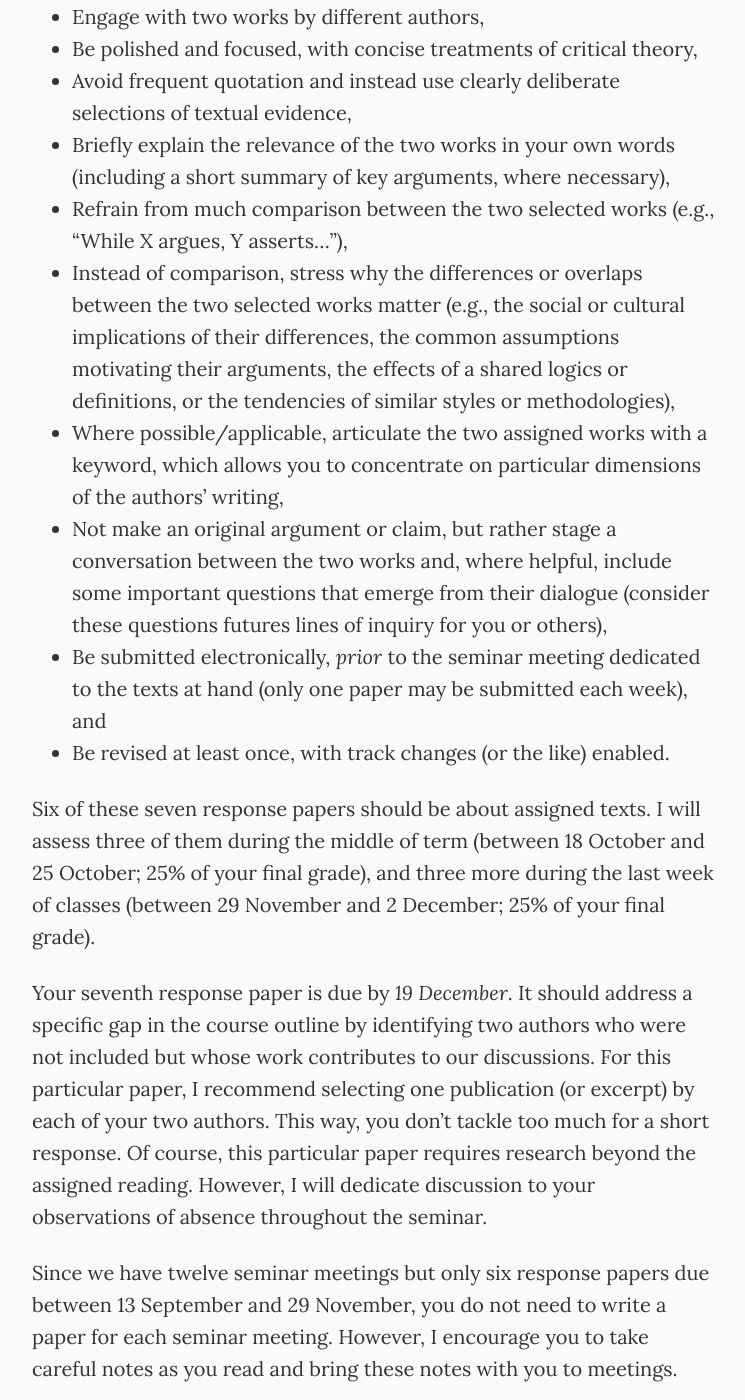
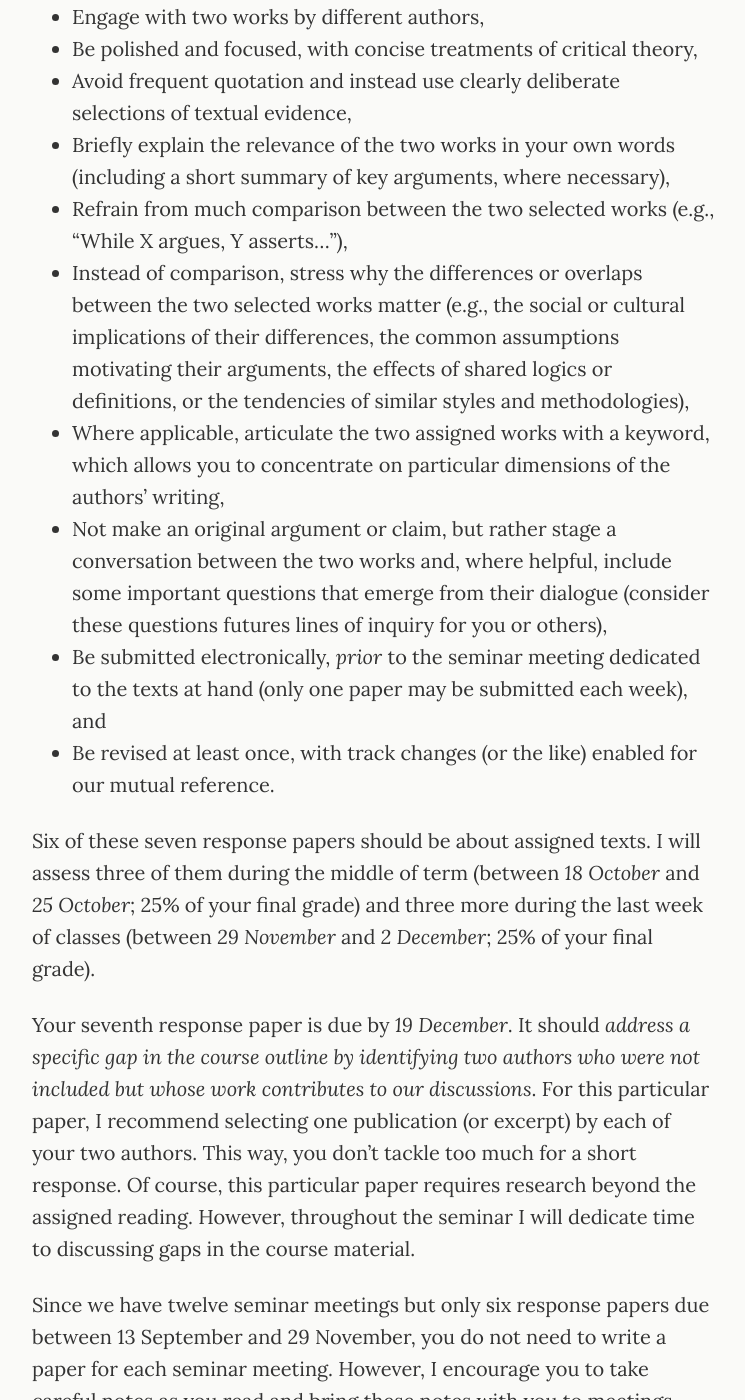
Before and after one commit to jentery/cspt500, a Jekyll site: the page built from _pages/assignments.md, in a window 1280 px wide and 1400 px high, scrolled down 876 px. Shown: the whole window, without its empty margins (266-1011 px from the left). Built offline with Jekyll 4.4.1, drawn with Linux system fonts in a browser that asks for light colours; some of the changed text lies outside the part shown.

Commit message:
edited assignments.md

```diff
--- a/_pages/assignments.md
+++ b/_pages/assignments.md
@@ -20,19 +20,19 @@
 * Avoid frequent quotation and instead use clearly deliberate selections of textual evidence,
 * Briefly explain the relevance of the two works in your own words (including a short summary of key arguments, where necessary),
 * Refrain from much comparison between the two selected works (e.g., "While X argues, Y asserts..."),
-* Instead of comparison, stress why the differences or overlaps between the two selected works matter (e.g., the social or cultural implications of their differences, the common assumptions motivating their arguments, the effects of a shared logics or definitions, or the tendencies of similar styles or methodologies),
-* Where possible/applicable, articulate the two assigned works with a keyword, which allows you to concentrate on particular dimensions of the authors' writing,
+* Instead of comparison, stress why the differences or overlaps between the two selected works matter (e.g., the social or cultural implications of their differences, the common assumptions motivating their arguments, the effects of shared logics or definitions, or the tendencies of similar styles and methodologies),
+* Where applicable, articulate the two assigned works with a keyword, which allows you to concentrate on particular dimensions of the authors' writing,
 * Not make an original argument or claim, but rather stage a conversation between the two works and, where helpful, include some important questions that emerge from their dialogue (consider these questions futures lines of inquiry for you or others),
 * Be submitted electronically, *prior* to the seminar meeting dedicated to the texts at hand (only one paper may be submitted each week), and
-* Be revised at least once, with track changes (or the like) enabled.
+* Be revised at least once, with track changes (or the like) enabled for our mutual reference.
 
-Six of these seven response papers should be about assigned texts. I will assess three of them during the middle of term (between 18 October and 25 October; 25% of your final grade), and three more during the last week of classes (between 29 November and 2 December; 25% of your final grade).
+Six of these seven response papers should be about assigned texts. I will assess three of them during the middle of term (between *18 October* and *25 October*; 25% of your final grade) and three more during the last week of classes (between *29 November* and *2 December*; 25% of your final grade).
 
-Your seventh response paper is due by *19 December*. It should address a specific gap in the course outline by identifying two authors who were not included but whose work contributes to our discussions. For this particular paper, I recommend selecting one publication (or excerpt) by each of your two authors. This way, you don't tackle too much for a short response. Of course, this particular paper requires research beyond the assigned reading. However, I will dedicate discussion to your observations of absence throughout the seminar.
+Your seventh response paper is due by *19 December*. It should *address a specific gap in the course outline by identifying two authors who were not included but whose work contributes to our discussions*. For this particular paper, I recommend selecting one publication (or excerpt) by each of your two authors. This way, you don't tackle too much for a short response. Of course, this particular paper requires research beyond the assigned reading. However, throughout the seminar I will dedicate time to discussing gaps in the course material.
 
 Since we have twelve seminar meetings but only six response papers due between 13 September and 29 November, you do not need to write a paper for each seminar meeting. However, I encourage you to take careful notes as you read and bring these notes with you to meetings.
 
-By *19 December*, you should submit revised drafts of your first six response papers, together with your seventh response paper and a brief statement (250-500 words) defining both "media" and "materiality" with parenthetical references to authors we've read this term. Together, your brief statement and seven response papers will comprise your portfolio (25% of your final grade). For the brief statement, you may want to read a few entries in Raymond Williams's *Keywords* as well as entries in projects inspired by Williams (e.g., *Keywords for American Cultural Studies*, *New Keywords: A Revised Vocabulary of Culture and Society,* and The Chicago School of Media Theory's keywords project).
+By *19 December*, you should submit revised drafts of your first six response papers, together with your seventh response paper and a brief statement (250-500 words) defining both "media" and "materiality" with parenthetical references to authors we've read this term. Together, your brief statement and seven response papers will comprise your portfolio (25% of your final grade). For the brief statement, you may want to read a few entries in Raymond Williams's *Keywords* as well as entries in projects inspired by Williams (e.g., [*Keywords for American Cultural Studies*](http://keywords.nyupress.org/american-cultural-studies/), *New Keywords: A Revised Vocabulary of Culture and Society,* and [The Chicago School of Media Theory's keywords project](https://lucian.uchicago.edu/blogs/mediatheory/keywords/)).
 
 I will assess your response papers, with feedback, according to this rubric:
 
@@ -42,15 +42,17 @@
 * 77-79 = B+: Papers in this range have significant flaws in some areas, but they still meet graduate standards.
 * 73-76 = B: Papers in this range are marginally acceptable at the graduate level.
 
-## Presentation (15% of your final grade)
+Throughout the term, I encourage you to meet with me outside of seminar to discuss your writing and portfolio.
+
+## Presentation (15% of final grade)
 
 I am also asking you to give a brief presentation during the term. Your presentation should:
 
 * Provide a brief interpretation (no more than three minutes) of an assigned reading, including how it approaches media and materiality, together with your response to the reading (e.g., its assumptions, where it's persuasive, and what questions it raises),
 * Include one (and only one) question you have for the seminar about the text at hand (we will write this question on the board for reference throughout the seminar), and
-* Not include slides (to reduce your workload and also treat the seminar more like a conversation).
+* Not include slides (to reduce your workload but also treat the seminar more like a conversation).
 
-The presentations will usually occur at the beginning of seminar. At the beginning of the seminar, I'll ask you to sign up for a date and text. Presentations will be assessed according to this rubric:
+The presentations will usually occur at the beginning of seminar meetings. At the start of the term, I'll ask you to sign up for a date and text. Presentations will be assessed according to this rubric:
 
 * 90-100 = A+: Presentations in this range are incredibly compelling and even memorable. They prompt others to ask questions, and they spark conversation about a concrete topic emerging from the texts at hand. They do not visibly rely much (if at all) on reading a prepared text. Their structure is tangible and easy to follow.
 * 85-89 = A: Presentations in this range demonstrate what was learned from the reading and provide clear evidence of that learning. They prompt others to ask questions, and they spark conversation about a concrete topic emerging from the seminar. They do not visibly rely much (if at all) on reading a prepared text. Their structure is tangible and easy to follow.
@@ -65,11 +67,11 @@
 Finally, I'm asking you to facilitate a seminar discussion with me. Your facilitation should include:
 
 * Your active role in conversation about all texts at hand, prompting and addressing questions to keep the discussion going,
-* Frequent attention to the text at hand, including pointing people to specific remarks and arguments in the works we're studying,
-* Building upon the presentation(s) given by others at the beginning of seminar, and
+* Frequent attention to the text at hand, pointing people to specific remarks and arguments in the works we're studying,
+* Building upon the presentation(s) given by others during the seminar meeting, and
 * Taking notes and the like on the board or via the projector, if you wish.
 
-You should not facilitate on the same day you present. At the beginning of the seminar, I'll ask you to sign up for a date. Presentations will be assessed according to this rubric:
+You should not facilitate on the same day you present. At the start of the seminar, I'll ask you to sign up for a date. Presentations will be assessed according to this rubric:
 
 * 90-100 = A+: Facilitations in this range prompt others to ask questions, and they maintain conversation about concrete topics emerging from the texts at hand. They are anchored in the texts at hand, and they rely as much on listening as they do on speaking. They document the conversation (e.g., on the board) as it emerges.
 * 85-89 = A: Facilitations in this range prompt others to ask questions, and they maintain conversation about concrete topics emerging from the texts at hand. They are anchored in the texts at hand, and they rely as much on listening as they do on speaking.
```
Also changed, not shown: other parts of _pages/assignments.md (+2 -0 lines).
